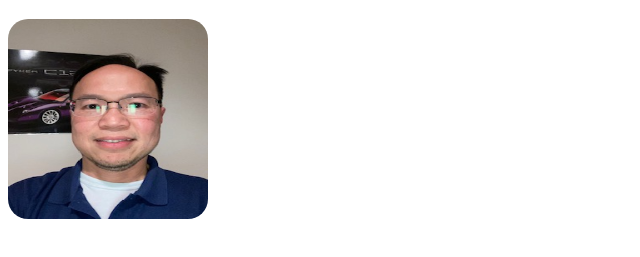
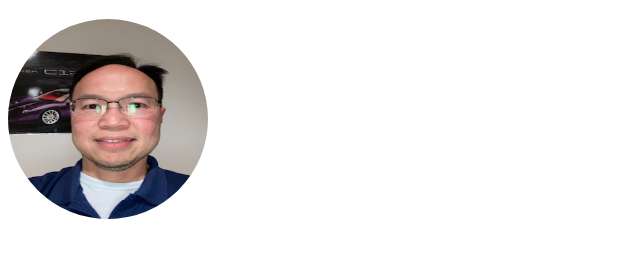
Before and after one commit to deanqtran/deanqtran.github.io, a plain HTML site: page index.html in a window 1280 px wide. Shown: the part 61-318 px from the top of the page, without its empty margins (0-640 px from the left). Drawn offline with Linux system fonts and the light colour scheme.

Commit message:
Update index.html

```diff
--- a/index.html
+++ b/index.html
@@ -5,7 +5,7 @@
     <meta name="viewport" content="width=device-width, initial-scale=1.0">
     <title>Document</title>
 	<style>
-	img { width: 200px; height: 200px; border-radius: 10%; float: left;
+	img { width: 200px; height: 200px; border-radius: 100px; float: left;
 
 	}
 	</style>
```
